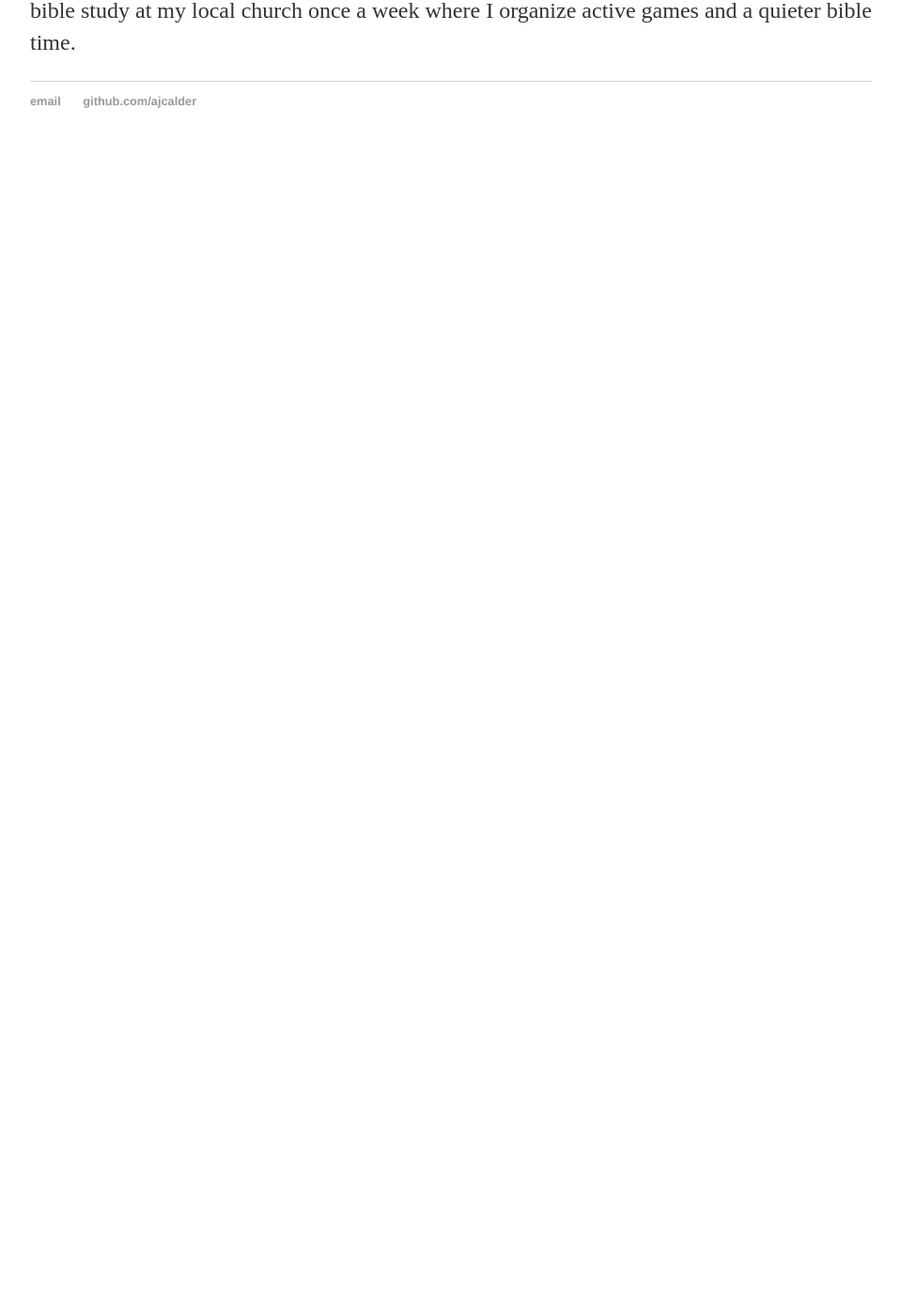
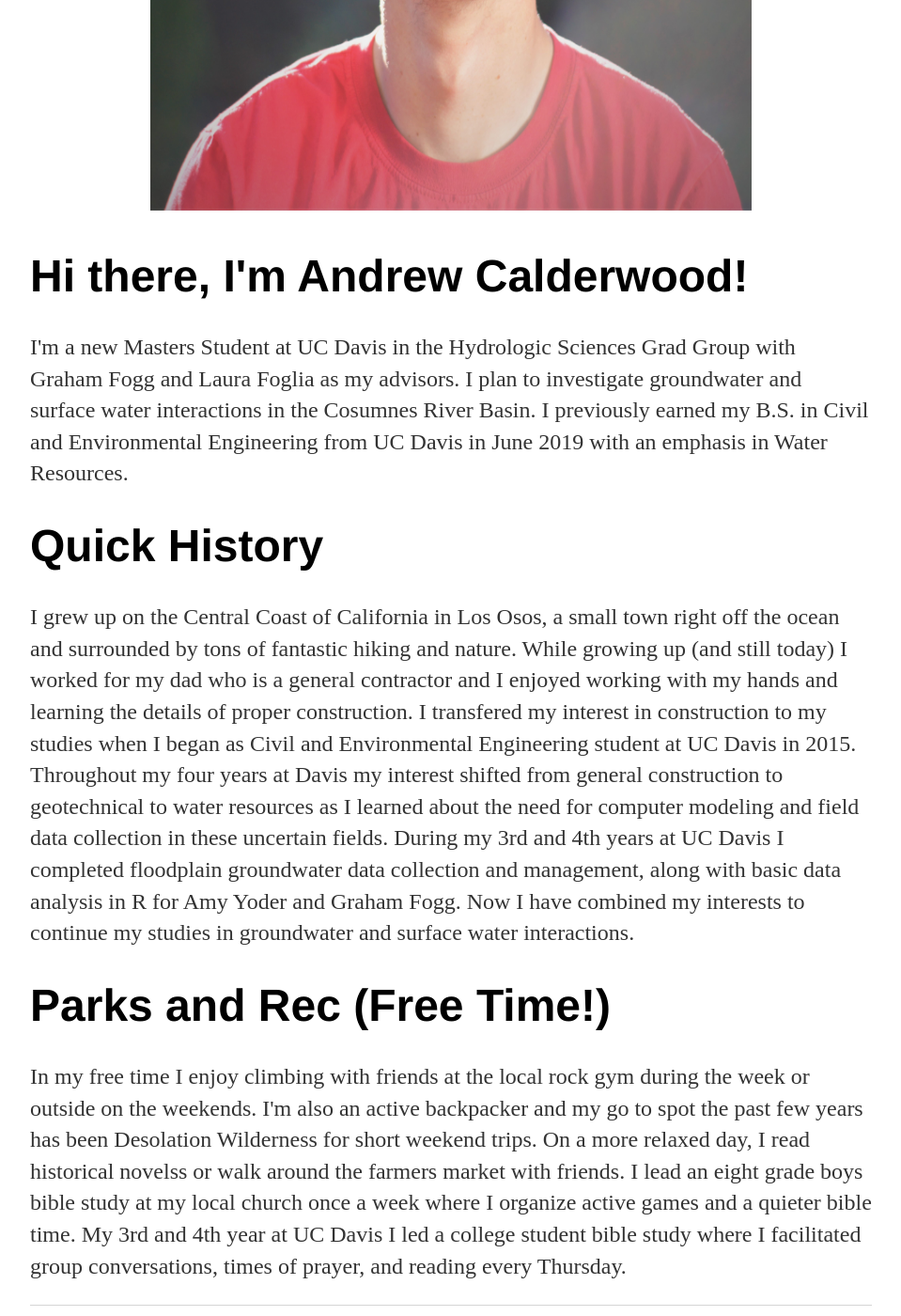
Before and after one commit to ajcalder/ajcalder.github.io, a Jekyll site: the page built from about/index.html, in a window 1280 px wide and 1400 px high, scrolled down 658 px. Shown: the whole window at 94% size, without its empty margins (160-1119 px from the left). Built offline with Jekyll 4.4.1, drawn with Linux system fonts in a browser that asks for light colours; before the commit the page ends 900 px from its top, so only the background shows below that; some of the changed text lies outside the part shown.

Commit message:
Update index.html

```diff
--- a/about/index.html
+++ b/about/index.html
@@ -4,17 +4,31 @@ title: About Me
 ---
 
 <img src="headshot.JPG" alt="Potrait" style="width:500px;height:600px;">
+<p align="center">
+  <img width="640" height="746" src="/headshot.jpg">
+</p>
 <div class="blurb">
 
 	<h1>Hi there, I'm Andrew Calderwood!</h1>
 	<p>I'm a new Masters Student at UC Davis in the Hydrologic Sciences Grad Group with Graham Fogg and Laura Foglia as my advisors.
         I plan to investigate groundwater and surface water interactions in the Cosumnes River Basin. I previously earned my B.S. in
-        Civil and Environmental Engineering from UC Davis in June 2019 with an emphasis in Water Resources. <p>
+        Civil and Environmental Engineering from UC Davis in June 2019 with an emphasis in Water Resources. </p>
+
+	<h1> Quick History </h1>
+		<p> I grew up on the Central Coast of California in Los Osos, a small town right off the ocean and surrounded by tons of fantastic
+		hiking and nature. While growing up (and still today) I worked for my dad who is a general contractor and I enjoyed
+		working with my hands and learning the details of proper construction. I transfered my interest in construction to my studies
+		when I began as Civil and Environmental Engineering student at UC Davis in 2015. Throughout my four years at Davis my
+		interest shifted from general construction to geotechnical to water resources as I learned about the need for
+		computer modeling and field data collection in these uncertain fields. During my 3rd and 4th years at UC Davis I completed floodplain
+		groundwater data collection and management, along with basic data analysis in R for Amy Yoder and Graham Fogg.
+		Now I have combined my interests to continue my studies in groundwater and surface water interactions. </p>
 
 	<h1> Parks and Rec (Free Time!) </h1>
 		<p> In my free time I enjoy climbing with friends at the local rock gym during the week or outside on the weekends.
 		I'm also an active backpacker and my go to spot the past few years has been Desolation Wilderness for short weekend trips.
 		On a more relaxed day, I read historical novelss or walk around the farmers market with friends. I lead an eight grade boys
-		bible study at my local church once a week where I organize active games and a quieter bible time. <p>
+		bible study at my local church once a week where I organize active games and a quieter bible time. My 3rd and 4th year at UC Davis
+		I led a college student bible study where I facilitated group conversations, times of prayer, and reading every Thursday. </p>
 
 </div><!-- /.blurb -->
```
